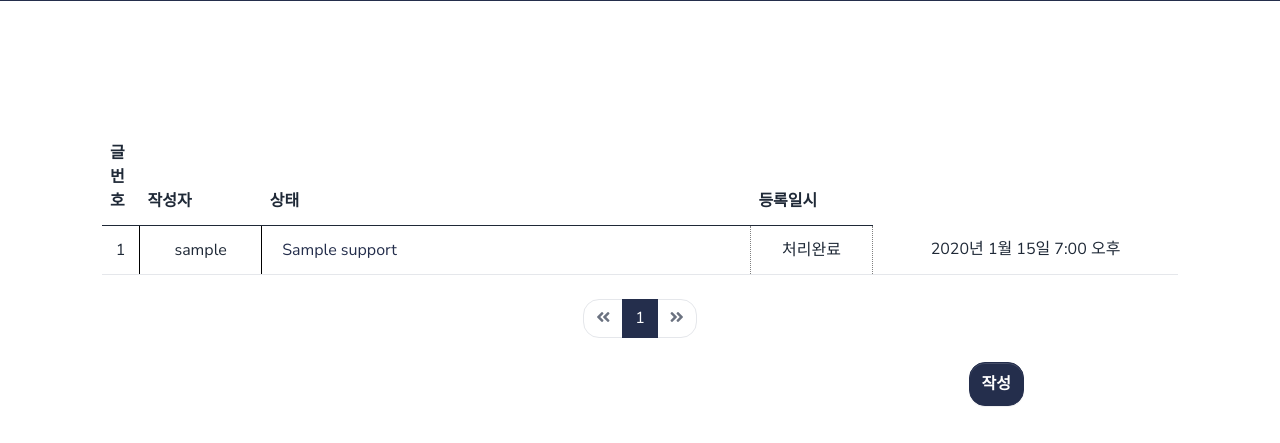
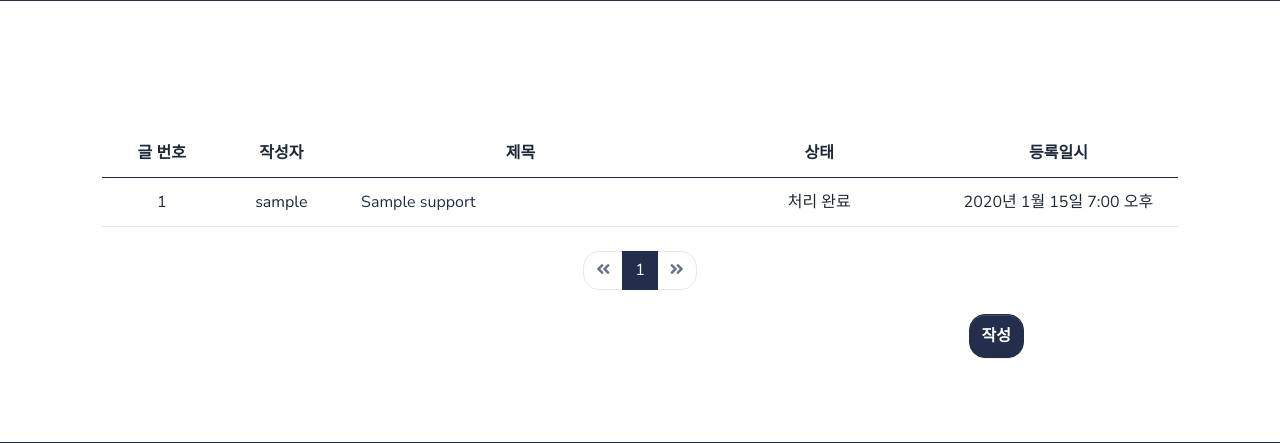
Before and after one commit to Park-Min-Jeong/Interface-Project-DoDam, a Django app: page /supportBulletin/ in a window 1280 px wide. Shown: the part 552-995 px from the top of the page. Run offline with Django 4.2, Linux system fonts and the light colour scheme; tables that the repository leaves empty hold one stand-in row (values such as "Sample post"); some libraries are stand-ins or nearby versions.

Commit message:
221020_supportbulletin table 수정

```diff
--- a/apps/templates/home/support-bulletin.html
+++ b/apps/templates/home/support-bulletin.html
@@ -4,37 +4,31 @@
 
 <!-- Specific Page CSS goes HERE  -->
 {% block stylesheets %}
-    <style>
-    td {
-        border-right: 1px solid black;
+<style>
+    th {
+        text-align:center;
     }
     td:nth-child(1) {
-        width : 30px;
+        width : 10%;
         text-align: center;
     }
     td:nth-child(2) {
-        width : 100px;
+        width : 10%;
         text-align : center;
     }
     td:nth-child(3) {
-        width : 400px;
+        width : 30%;
         padding-left: 20px;
-        border-right: 1px dotted gray;
     }
     td:nth-child(4){
-        width : 100px;
+        width : 20%;
         text-align : center;
-        border-right: 1px dotted gray;
     }
     td:nth-child(5)  {
-        width : 250px;
+        width : 20%;
         text-align : center;
-        border-right: none;
     }
-    tr:hover {
-        background : pink;
-    }
-    </style>
+</style>
 {% endblock stylesheets %}
 
 {% block content %}
@@ -58,32 +52,30 @@
         <section class="section section-lg">
             <div class="container"> <!--div 태그에 align을 지정하면 정렬기준 설정 가능한듯 함. style=""로 준 게 아님. -->
                 <table class="table table-hover"> <!--visitorapp\templates\visitor_crud.html 7~18번째 코드 참고함-->
-                {% for vdata in page_obj %}
                     <thead>
                         <tr>
                             <th>글 번호</th>
                             <th>작성자</th>
+                            <th>제목</th>
                             <th>상태</th>
                             <th>등록일시</th>
                         </tr>
                     </thead>
                     <tbody>
+                        {% for vdata in page_obj %}
                         <tr>
                             <td>{{ vdata.id }}</td>
-<!--                          <td>{{ vdata.writer }}<span onclick="read_reply({{ vdata.pk }})">({{vdata.reply_set.values|length}})</span></td>--><!--visitorapp의 visitor_crud.html 11번째 있는 코드인데 괄호 안에 댓글 수가 출력되도록 한 코드임.-->
                             <td>{{ vdata.writer }}</td>
                             <td><a href = "{% url 'supportView' vdata.id%}">{{ vdata.title }}</a></td> <!--forthapp\templates\r.html의 46번째 라인 참고-->
                             {% if vdata.answered == True %}
-                                <td>처리완료</td>
+                                <td>처리 완료</td>
                             {% else %}
                                 <td>처리 대기중</td>
                             {% endif %}
                             <td>{{ vdata.writeDT }}</td>
                         </tr>
+                        {% endfor %}
                     </tbody>
-
-
-                {% endfor %}
                 </table>
                 {% include "includes/paginator.html" %}
             </div>
```
